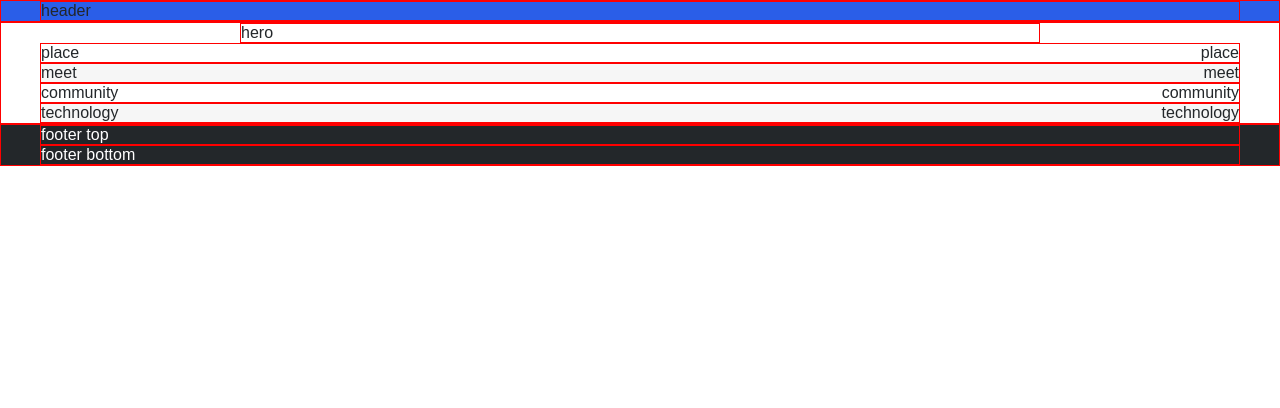
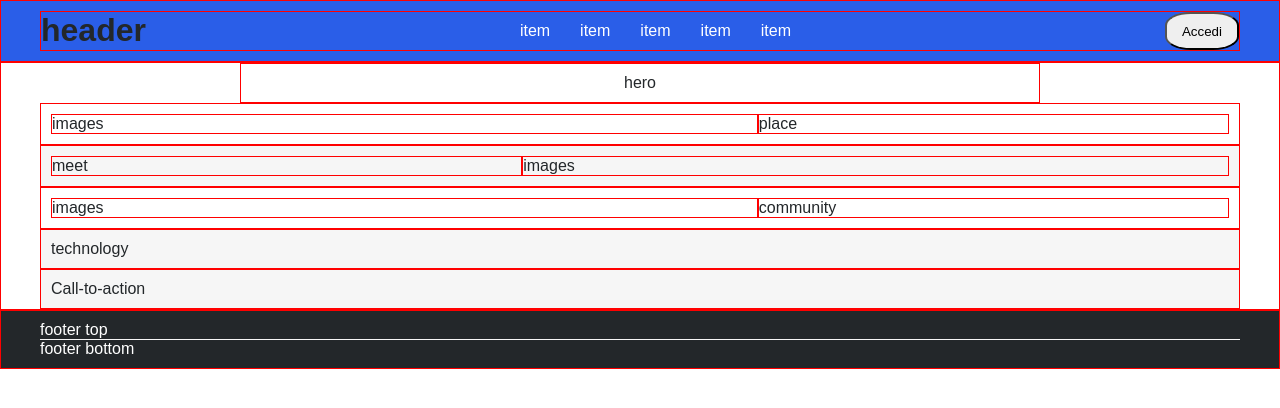
Before and after one commit to DanielFerraiuolo98/htmlcss-struttura-discord, a plain HTML site: page index.html in a window 1280 px wide. Drawn offline with Linux system fonts and the light colour scheme.

Commit message:
struttura completata

```diff
--- a/css/style.css
+++ b/css/style.css
@@ -32,6 +32,23 @@ body{
 
 header{
     background-color: var(--blue);
+    padding: 10px;
+}
+
+ul{
+    list-style: none;
+    padding: 10px;
+}
+
+div ul li a{
+    padding: 5px 15px;
+    text-decoration: none;
+    color: white;
+}
+
+button{
+    padding: 5px 15px;
+    border-radius: 35%;
 }
 
 .display-flex{
@@ -39,15 +56,50 @@ header{
     justify-content: space-between;
 }
 
+#hero{
+    padding: 10px;
+    display: flex;
+    justify-content: center;
+}
+
+#place{
+    padding: 10px;
+}
+
+.image{
+    width: 60%;
+}
+
+.text{
+    width: 40%;
+}
+
 #meet{
     background-color: var(--gray);
+    flex-direction: row-reverse;
+    padding: 10px;
+}
+
+#community{
+    padding: 10px;
 }
 
 #technology{
     background-color: var(--gray);
+    padding: 10px;
+}
+
+#cta{
+    background-color: var(--gray);
+    padding: 10px;
 }
 
 footer{
     background-color: var(--dark);
     color: white;
+    padding: 10px;
 }
+
+.footer-top{
+    border-bottom: 1px solid var(--gray);
+}
--- a/index.html
+++ b/index.html
@@ -8,30 +8,41 @@
 </head>
 <body>
     <header class="debug">
-        <div class=" debug container display-flex">header</div>
+        <div class=" debug container display-flex">
+            <h1>header</h1>
+            <ul class="container display-flex">
+                <li><a href="item">item</a></li>
+                <li><a href="item">item</a></li>
+                <li><a href="item">item</a></li>
+                <li><a href="item">item</a></li>
+                <li><a href="item">item</a></li>
+            </ul>
+            <button>Accedi</button>
+        </div>
+
     </header>
     <main class="debug">
         <section id="hero" class="debug container-small">hero</section>
         <section id="place" class="debug container display-flex">
-            <div>place</div>
-            <div>place</div>
+            <div class=" debug image">images</div>
+            <div class=" debug text">place</div>
         </section>
         <section id="meet" class="debug container display-flex">
-            <div>meet</div>
-            <div>meet</div>
+            <div class="debug image">images</div>
+            <div class="debug text">meet</div>
         </section>
         <section id="community" class="debug container display-flex">
-            <div>community</div>
-            <div>community</div>
+            <div class="debug image">images</div>
+            <div class="debug text">community</div>
         </section>
         <section id="technology" class="debug container display-flex">
             <div>technology</div>
-            <div>technology</div>
         </section>
+        <section id="cta" class="debug container display-flex">Call-to-action</section>
     </main>
     <footer class="debug">
-        <section class="debug container display-flex">footer top</section>
-        <section class="debug container display-flex">footer bottom</section>
+        <section class="container display-flex footer-top">footer top</section>
+        <section class="container display-flex footer-bottom">footer bottom</section>
     </footer>
 </body>
 </html>
```
